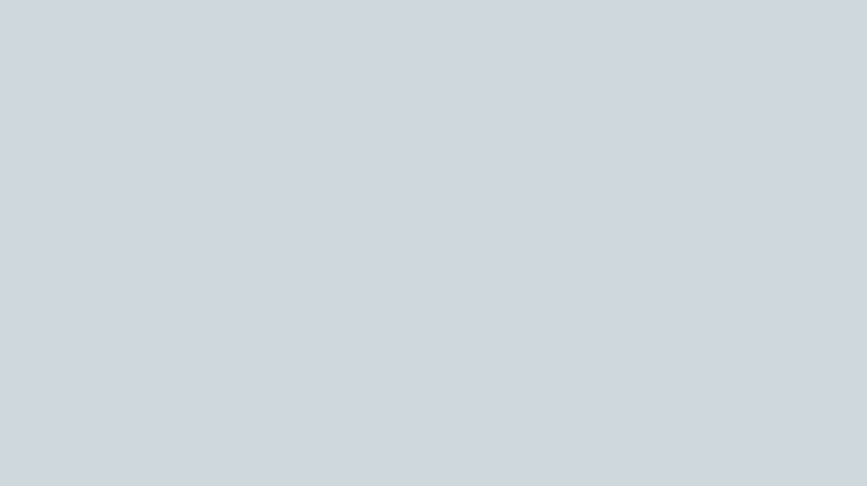
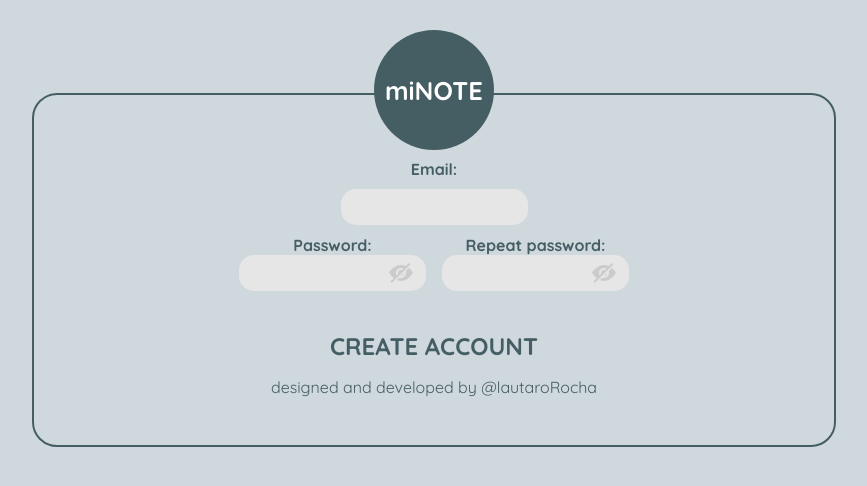
Before and after one commit to lautaroRocha/miNOTES, a React (Create React App) app: page /register in a window 1280 px wide. Before the commit this address had no page. Shown: the top 486 px of the page, without its empty margins (206-1073 px from the left). Built offline with nearby package versions, Linux system fonts and the light colour scheme.

Commit message:
register component

```diff
--- a/src/App.js
+++ b/src/App.js
@@ -9,6 +9,7 @@ import Login from './components/Login';
 import {useEffect, useState} from 'react'
 import { collection, getFirestore, getDocs, doc, setDoc, deleteDoc } from "firebase/firestore";
 import RequireAuth from './components/RequireAuth';
+import Register from './components/Register.jsx'
 import Swal from "sweetalert2";
 import withReactContent from "sweetalert2-react-content";
 import 'animate.css'
@@ -102,8 +103,9 @@ function App(props) {
     <div className="container">
     <Routes>
       <Route path="/login" element={<Login user={user} app={props.app} setUser={setUser} setFirstRend={setFirstRend} />} />
+      <Route path="/register" element={<Register setUser={setUser} setFirstRend={setFirstRend}/>} />
       <Route path="/new" element={
-      <NewNote user={user} notes={notes} favs={favs} setNewNote={setNewNote}/>
+      <NewNote user={user} notes={notes} favs={favs} setNewNote={setNewNote} app={props.app}/>
       }/>
       <Route exact path="/" element={
         <RequireAuth  redirectTo="/login">
--- a/src/components/Login.jsx
+++ b/src/components/Login.jsx
@@ -4,8 +4,8 @@ import {getAuth, signInWithEmailAndPassword, createUserWithEmailAndPassword, onA
 from 'firebase/auth'
 import { useNavigate, Link} from 'react-router-dom'
 import '../styles/swal.css'
-import { getAllByAltText } from "@testing-library/react";
-
+import Swal from "sweetalert2";
+import withReactContent from "sweetalert2-react-content";
 
 
 function Icon() {
@@ -57,6 +57,8 @@ function Icon() {
 
 function Login(props) {
 
+const MySwal = withReactContent(Swal)
+
 const emailInput = useRef();
 const passInput = useRef();
 const eyeIcon = useRef();
@@ -80,7 +82,6 @@ const loginInWithMailAndPass = async (e) => {
         setFirstRend(true)
       ).catch( (error) =>{
         const er = JSON.stringify(error)
-        console.log(er)
         if(er.includes("user-not-found")||er.includes('invalid-email')){
         showError('email')
       }else if(er.includes("wrong-password")){
@@ -110,16 +111,7 @@ signInWithPopup(auth, provider)
   });
 }
 
-const createAccount = async (e) => {
-    e.preventDefault();
-    const loginEmail = document.querySelector('#email').value;
-    const loginPass = document.querySelector('#pass').value;
 
-    const userCredentials = await createUserWithEmailAndPassword(auth, loginEmail, loginPass)
-
-    console.log(userCredentials.user)
-
-}
 
 const useMonitorAuthState = async () => {
     useEffect(() =>{
@@ -162,6 +154,7 @@ const showOrHidePass = () =>{
     path.setAttribute('d', 'M11.885 14.988l3.104-3.098.011.11c0 1.654-1.346 3-3 3l-.115-.012zm8.048-8.032l-3.274 3.268c.212.554.341 1.149.341 1.776 0 2.757-2.243 5-5 5-.631 0-1.229-.13-1.785-.344l-2.377 2.372c1.276.588 2.671.972 4.177.972 7.733 0 11.985-8.449 11.985-8.449s-1.415-2.478-4.067-4.595zm1.431-3.536l-18.619 18.58-1.382-1.422 3.455-3.447c-3.022-2.45-4.818-5.58-4.818-5.58s4.446-7.551 12.015-7.551c1.825 0 3.456.426 4.886 1.075l3.081-3.075 1.382 1.42zm-13.751 10.922l1.519-1.515c-.077-.264-.132-.538-.132-.827 0-1.654 1.346-3 3-3 .291 0 .567.055.833.134l1.518-1.515c-.704-.382-1.496-.619-2.351-.619-2.757 0-5 2.243-5 5 0 .852.235 1.641.613 2.342z')
 
 }
+
 useMonitorAuthState()
 
 
@@ -183,12 +176,12 @@ useMonitorAuthState()
          </div>
             <div className="login-btns">
                 <button type='submit' onClick={loginInWithMailAndPass}>login</button>
-                <Link to="">register</Link>
+                <Link to='/register' className="log-reg">register</Link>
             </div>
             <div className="login-go">
                     {<Icon />} <span onClick={loginWithGoogle}>Access with Google</span>
             </div>
-            <a>OFFLINE VERSION</a>
+            <a target='blank' href="https://www.linkedin.com/in/lautaro-rocha/">designed and developed by @lautaroRocha</a>
         </form>
 
         </>
--- /dev/null
+++ b/src/components/Register.jsx
@@ -0,0 +1,145 @@
+import React, {useRef} from "react";
+import '../styles/login.css'
+import { Link } from "react-router-dom";
+import { createUserWithEmailAndPassword, getAuth } from "firebase/auth";
+import Swal from "sweetalert2";
+import withReactContent from "sweetalert2-react-content";
+
+function Register (props) {
+
+    const app = props.app;
+    const auth = getAuth(app)
+
+    const MySwal = withReactContent(Swal)
+
+    const email = useRef();
+    const pass = useRef();
+    const passConfirm = useRef();
+    const eyeIcon = useRef();
+    const eyeIconConfirm = useRef();
+
+    const setFirstRend = props.setFirstRend;
+
+    const showError = (input) =>{
+        if(input === 'email'){
+        email.current.style.outline = "solid	#8B0000"
+        }else if(input === 'password'){
+          pass.current.style.outline = "solid	#8B0000"
+          passConfirm.current.style.outline = "solid	#8B0000"
+          setTimeout(eliminateOutlineColor, 3500)
+        }
+      }
+
+    const eliminateOutlineColor = () =>{
+      const input = document.querySelectorAll('input')
+      input.forEach( (element) =>{
+        element.style.outline = "none"
+      })
+    }
+
+    const createAccount = async (e) => {
+        e.preventDefault();
+
+        if(pass.current.value === passConfirm.current.value){
+        createUserWithEmailAndPassword(auth, email.current.value, pass.current.value)
+          .then(
+            setFirstRend(true)
+          ).catch( (error) =>{
+            const er = JSON.stringify(error)
+            if(er.includes('email-already-in-use')){
+              MySwal.fire({
+                title:'The email is already in use',
+              customClass: {
+                confirmButton: "confirm-btn",
+                popup : "swal-cont",
+                }})
+            showError('email')
+            }
+          })
+
+
+        }else{
+          MySwal.fire({
+            title:"The passwords don't match",
+          customClass: {
+            confirmButton: "confirm-btn",
+            popup : "swal-cont",
+            }})
+            showError('password')
+        }
+    }
+
+    const showOrHidePass = (e) =>{
+        console.log(e.target.ref)
+
+        let type = pass.current.type;
+        let typeConf = passConfirm.current.type;
+
+        let path = eyeIcon.current;
+        let dPath = path.getAttribute('d');
+
+        let pathConf = eyeIconConfirm.current;
+        let dPathConf = pathConf.getAttribute('d');
+
+
+
+        type === "password" ?
+          pass.current.type = "text"
+          :
+          pass.current.type = "password";
+
+        dPath === 'M11.885 14.988l3.104-3.098.011.11c0 1.654-1.346 3-3 3l-.115-.012zm8.048-8.032l-3.274 3.268c.212.554.341 1.149.341 1.776 0 2.757-2.243 5-5 5-.631 0-1.229-.13-1.785-.344l-2.377 2.372c1.276.588 2.671.972 4.177.972 7.733 0 11.985-8.449 11.985-8.449s-1.415-2.478-4.067-4.595zm1.431-3.536l-18.619 18.58-1.382-1.422 3.455-3.447c-3.022-2.45-4.818-5.58-4.818-5.58s4.446-7.551 12.015-7.551c1.825 0 3.456.426 4.886 1.075l3.081-3.075 1.382 1.42zm-13.751 10.922l1.519-1.515c-.077-.264-.132-.538-.132-.827 0-1.654 1.346-3 3-3 .291 0 .567.055.833.134l1.518-1.515c-.704-.382-1.496-.619-2.351-.619-2.757 0-5 2.243-5 5 0 .852.235 1.641.613 2.342z' ?
+          path.setAttribute('d', "M15 12c0 1.654-1.346 3-3 3s-3-1.346-3-3 1.346-3 3-3 3 1.346 3 3zm9-.449s-4.252 8.449-11.985 8.449c-7.18 0-12.015-8.449-12.015-8.449s4.446-7.551 12.015-7.551c7.694 0 11.985 7.551 11.985 7.551zm-7 .449c0-2.757-2.243-5-5-5s-5 2.243-5 5 2.243 5 5 5 5-2.243 5-5z")
+          :
+          path.setAttribute('d', 'M11.885 14.988l3.104-3.098.011.11c0 1.654-1.346 3-3 3l-.115-.012zm8.048-8.032l-3.274 3.268c.212.554.341 1.149.341 1.776 0 2.757-2.243 5-5 5-.631 0-1.229-.13-1.785-.344l-2.377 2.372c1.276.588 2.671.972 4.177.972 7.733 0 11.985-8.449 11.985-8.449s-1.415-2.478-4.067-4.595zm1.431-3.536l-18.619 18.58-1.382-1.422 3.455-3.447c-3.022-2.45-4.818-5.58-4.818-5.58s4.446-7.551 12.015-7.551c1.825 0 3.456.426 4.886 1.075l3.081-3.075 1.382 1.42zm-13.751 10.922l1.519-1.515c-.077-.264-.132-.538-.132-.827 0-1.654 1.346-3 3-3 .291 0 .567.055.833.134l1.518-1.515c-.704-.382-1.496-.619-2.351-.619-2.757 0-5 2.243-5 5 0 .852.235 1.641.613 2.342z')
+
+          typeConf === "password" ?
+          passConfirm.current.type = "text"
+          :
+          passConfirm.current.type = "password";
+
+        dPathConf === 'M11.885 14.988l3.104-3.098.011.11c0 1.654-1.346 3-3 3l-.115-.012zm8.048-8.032l-3.274 3.268c.212.554.341 1.149.341 1.776 0 2.757-2.243 5-5 5-.631 0-1.229-.13-1.785-.344l-2.377 2.372c1.276.588 2.671.972 4.177.972 7.733 0 11.985-8.449 11.985-8.449s-1.415-2.478-4.067-4.595zm1.431-3.536l-18.619 18.58-1.382-1.422 3.455-3.447c-3.022-2.45-4.818-5.58-4.818-5.58s4.446-7.551 12.015-7.551c1.825 0 3.456.426 4.886 1.075l3.081-3.075 1.382 1.42zm-13.751 10.922l1.519-1.515c-.077-.264-.132-.538-.132-.827 0-1.654 1.346-3 3-3 .291 0 .567.055.833.134l1.518-1.515c-.704-.382-1.496-.619-2.351-.619-2.757 0-5 2.243-5 5 0 .852.235 1.641.613 2.342z' ?
+          pathConf.setAttribute('d', "M15 12c0 1.654-1.346 3-3 3s-3-1.346-3-3 1.346-3 3-3 3 1.346 3 3zm9-.449s-4.252 8.449-11.985 8.449c-7.18 0-12.015-8.449-12.015-8.449s4.446-7.551 12.015-7.551c7.694 0 11.985 7.551 11.985 7.551zm-7 .449c0-2.757-2.243-5-5-5s-5 2.243-5 5 2.243 5 5 5 5-2.243 5-5z")
+          :
+          pathConf.setAttribute('d', 'M11.885 14.988l3.104-3.098.011.11c0 1.654-1.346 3-3 3l-.115-.012zm8.048-8.032l-3.274 3.268c.212.554.341 1.149.341 1.776 0 2.757-2.243 5-5 5-.631 0-1.229-.13-1.785-.344l-2.377 2.372c1.276.588 2.671.972 4.177.972 7.733 0 11.985-8.449 11.985-8.449s-1.415-2.478-4.067-4.595zm1.431-3.536l-18.619 18.58-1.382-1.422 3.455-3.447c-3.022-2.45-4.818-5.58-4.818-5.58s4.446-7.551 12.015-7.551c1.825 0 3.456.426 4.886 1.075l3.081-3.075 1.382 1.42zm-13.751 10.922l1.519-1.515c-.077-.264-.132-.538-.132-.827 0-1.654 1.346-3 3-3 .291 0 .567.055.833.134l1.518-1.515c-.704-.382-1.496-.619-2.351-.619-2.757 0-5 2.243-5 5 0 .852.235 1.641.613 2.342z')
+
+
+
+      }
+
+    return(
+        <>
+        <div className="log-head">
+            <div className="log-dot">
+            <div className="log-title"><Link to="/login">miNOTE</Link></div>
+            </div>
+        </div>
+    <form action="">
+     <div className="login-data">
+          <label htmlFor="email">Email:</label>
+            <input  id="email" className="login-mail" type="text" ref={email}/>
+         <div className="password-column">
+          <div>
+            <label htmlFor="pass">Password:</label>
+              <input id="pass" className="login-pass" type="password" ref={pass}></input>
+                <svg onClick={showOrHidePass} xmlns="http://www.w3.org/2000/svg" width="24" height="24" viewBox="0 0 24 24"><path ref={eyeIcon} d='M11.885 14.988l3.104-3.098.011.11c0 1.654-1.346 3-3 3l-.115-.012zm8.048-8.032l-3.274 3.268c.212.554.341 1.149.341 1.776 0 2.757-2.243 5-5 5-.631 0-1.229-.13-1.785-.344l-2.377 2.372c1.276.588 2.671.972 4.177.972 7.733 0 11.985-8.449 11.985-8.449s-1.415-2.478-4.067-4.595zm1.431-3.536l-18.619 18.58-1.382-1.422 3.455-3.447c-3.022-2.45-4.818-5.58-4.818-5.58s4.446-7.551 12.015-7.551c1.825 0 3.456.426 4.886 1.075l3.081-3.075 1.382 1.42zm-13.751 10.922l1.519-1.515c-.077-.264-.132-.538-.132-.827 0-1.654 1.346-3 3-3 .291 0 .567.055.833.134l1.518-1.515c-.704-.382-1.496-.619-2.351-.619-2.757 0-5 2.243-5 5 0 .852.235 1.641.613 2.342z'/></svg>
+          </div>
+          <div>
+            <label htmlFor="pass-confirm">Repeat password:</label>
+              <input id="pass-confirm" className="login-pass" type="password" ref={passConfirm }></input>
+                <svg onClick={showOrHidePass} xmlns="http://www.w3.org/2000/svg" width="24" height="24" viewBox="0 0 24 24"><path ref={eyeIconConfirm} d='M11.885 14.988l3.104-3.098.011.11c0 1.654-1.346 3-3 3l-.115-.012zm8.048-8.032l-3.274 3.268c.212.554.341 1.149.341 1.776 0 2.757-2.243 5-5 5-.631 0-1.229-.13-1.785-.344l-2.377 2.372c1.276.588 2.671.972 4.177.972 7.733 0 11.985-8.449 11.985-8.449s-1.415-2.478-4.067-4.595zm1.431-3.536l-18.619 18.58-1.382-1.422 3.455-3.447c-3.022-2.45-4.818-5.58-4.818-5.58s4.446-7.551 12.015-7.551c1.825 0 3.456.426 4.886 1.075l3.081-3.075 1.382 1.42zm-13.751 10.922l1.519-1.515c-.077-.264-.132-.538-.132-.827 0-1.654 1.346-3 3-3 .291 0 .567.055.833.134l1.518-1.515c-.704-.382-1.496-.619-2.351-.619-2.757 0-5 2.243-5 5 0 .852.235 1.641.613 2.342z'/></svg>
+          </div>
+         </div>
+
+      </div>
+      <div className="login-btns">
+        <button type='submit' onClick={createAccount}>create account</button>
+      </div>
+      <a target='blank' href="https://www.linkedin.com/in/lautaro-rocha/">designed and developed by @lautaroRocha</a>
+    </form>
+
+    </>
+    )
+}
+
+export default Register;
--- a/src/styles/foot.css
+++ b/src/styles/foot.css
@@ -7,7 +7,7 @@
     flex-direction: column;
     justify-content: end;
     height: 10vh;
-    position: relative;
+    position: absolute;
     bottom: 0;
     left: 0;
     right: 0;
--- a/src/styles/login.css
+++ b/src/styles/login.css
@@ -19,6 +19,10 @@
     text-align: center;
     font-size: clamp(1rem, 4.3vw, 1.6rem);
     font-weight: bolder;
+}
+.log-title a{
+    text-decoration: none;
+    color: inherit;
 }
 
 
@@ -75,7 +79,7 @@ form {
 .login-data input {
     font-size: 1rem;
     border: none;
-    background-color: transparent;
+    background-color: #e6e6e6;
     padding: .5rem;
     border-radius: 15px;
 }
@@ -97,7 +101,6 @@ form .login-btns{
     display: flex;
     width: 40%;
     justify-content: space-around;
-    margin: 1rem auto;
     align-items: center;
 }
 @media(max-width:650px){
@@ -105,7 +108,7 @@ form .login-btns{
         flex-direction: column;
     }
 }
-form .login-btns button{
+form .login-btns button, .log-reg {
     border: none;
     color: #455e64;
     background-color: transparent;
@@ -114,15 +117,18 @@ form .login-btns button{
     text-transform: uppercase;
     border-radius: 20%;
 }
-form .login-btns a{
+form .login-btns span{
     text-decoration: none;
     text-transform: uppercase;
     font-size: 1rem;
     font-weight: 400;
     color: #455e64;
 }
+form .login-btns span:hover{
+    cursor: pointer;
+}
 @media(max-width:650px){
-form .login-btns a{
+form .login-btns span{
     font-size: 1rem;
     padding-top: 2rem;
     height: 1rem;
@@ -131,11 +137,10 @@ form .login-btns a{
 }
 form .login-btns button:hover{
     cursor: pointer;
-    filter: drop-shadow(0px 0px 15px #3d3d3d);
 }
 form .login-btns button:active{
     cursor: pointer;
-    filter: drop-shadow(0px 0px 5px #b2b2b2);
+    filter: drop-shadow(0px 0px 15px #3d3d3d);
 }
 
 form .login-go {
@@ -147,5 +152,33 @@ form .login-go:hover{
     cursor: pointer;
 }
 form a{
+    text-decoration: none;
+    color: #455e64;
+}
 
+
+
+
+/* REGISTER STYLES */
+
+.password-column{
+    display: flex;
+    gap: 1rem;
 }
+@media(max-width:700px){
+    .password-column{
+        display: flex;
+        flex-direction: column;
+        gap:0px;
+
+    }
+}
+
+.password-column div{
+    display: flex;
+    flex-direction: column;
+}
+.password-column div svg{
+    top: -30px;
+    left: 150px;
+}
--- a/src/styles/notes_grid.css
+++ b/src/styles/notes_grid.css
@@ -40,7 +40,7 @@ section{
 }
 .note-actions{
     display: flex;
-    height: 1rem;
+    height: fit-content;
     gap: 1rem;
     transition: opacity .5s;
     opacity: 0.35;
--- a/src/styles/spinner.css
+++ b/src/styles/spinner.css
@@ -8,7 +8,7 @@
   }
   .spinner-container{
     width: 100vw;
-    height: 100vh;
+    height: 80vh;
     display: grid;
     place-content: center;
   }
```
Also changed, not shown: src/components/NotesGrid.jsx (+3 -4 lines).
